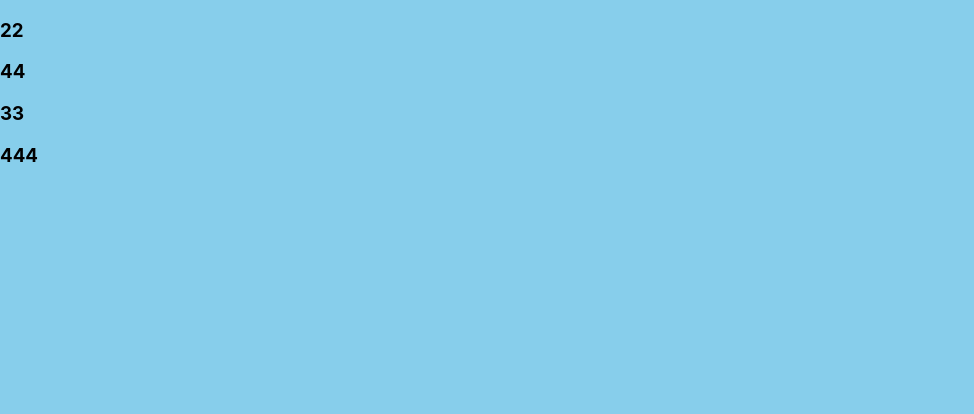
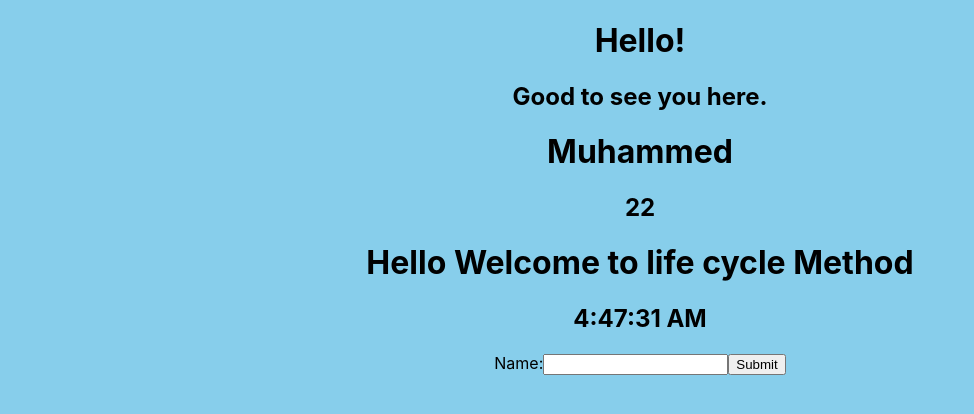
Before and after one commit to Mdhamza77/React, a React (Create React App) app: page / in a window 1280 px wide. Shown: the top 414 px of the page, without its empty margins (0-974 px from the left). Built offline with nearby package versions, Linux system fonts and the light colour scheme.

Commit message:
Implementation on Forms

```diff
--- a/src/App.js
+++ b/src/App.js
@@ -2,6 +2,7 @@ import React from 'react';
 import './App.css';
 import Props from './Props';
 import Class from './Class';
+import Forms from './Forms';
 function App() {
 
   return (
@@ -15,6 +16,7 @@ function App() {
          />
 
           <Class/>
+          <Forms/>
 
 
   </div>
--- /dev/null
+++ b/src/Forms.js
@@ -0,0 +1,32 @@
+
+import React, { Component } from 'react';
+
+class Forms extends Component {
+    constructor(props) {
+        super(props);
+        this.state = { value: '' }
+        this.Change = this.Change.bind(this)
+        this.Submit = this.Submit.bind(this)
+    }
+
+    Change(events) {
+        this.setState({ value: events.target.value })
+    }
+    Submit(events) {
+        alert('A Name is submitted ' + this.state.value)
+    }
+    render() {
+        return (
+            <div>
+                <form onSubmit={this.Submit}>
+                    <label>Name:
+                        <input type="text" value={this.state.value}  onChange={this.Change} name="name" />
+                    </label>
+                    <input type="submit" value="Submit" />
+                </form>
+            </div>
+        );
+    }
+}
+
+export default Forms;
--- a/src/index.js
+++ b/src/index.js
@@ -6,21 +6,7 @@ import './index.css';
 import reportWebVitals from './reportWebVitals';
 const root = ReactDOM.createRoot(document.getElementById('root'))
 
-
-function X(props) {
-    return  <p>{props.value}</p>
-}
-function Rern(props) {
-    const y = props.y
-    return(
-        <h3>
-        {y.map((z)=> <X key={z.toString()} value ={z} />)
-}</h3> )
-
-}
-
-const q = [22,44,33,444]
-root.render(<Rern y={q}/>)
+root.render(<App/>)
 
 
 
```
Also changed, not shown: src/Sample.txt.
